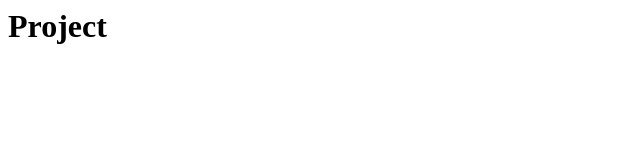
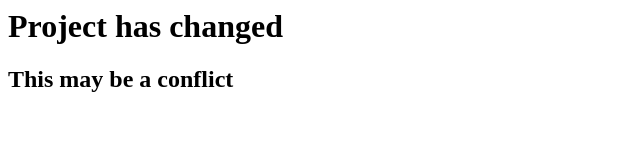
Before and after one commit to GeovanePiccinin/exercicio-git, a plain HTML site: page index.html in a window 1280 px wide. Shown: the whole page, without its empty margins (0-640 px from the left). Drawn offline with Linux system fonts and the light colour scheme.

Commit message:
feat: update header title

```diff
--- a/index.html
+++ b/index.html
@@ -1 +1,3 @@
-<h1>Project</h1>
+<h1>Project has changed</h1>
+
+<h2>This may be a conflict</h2>
```
